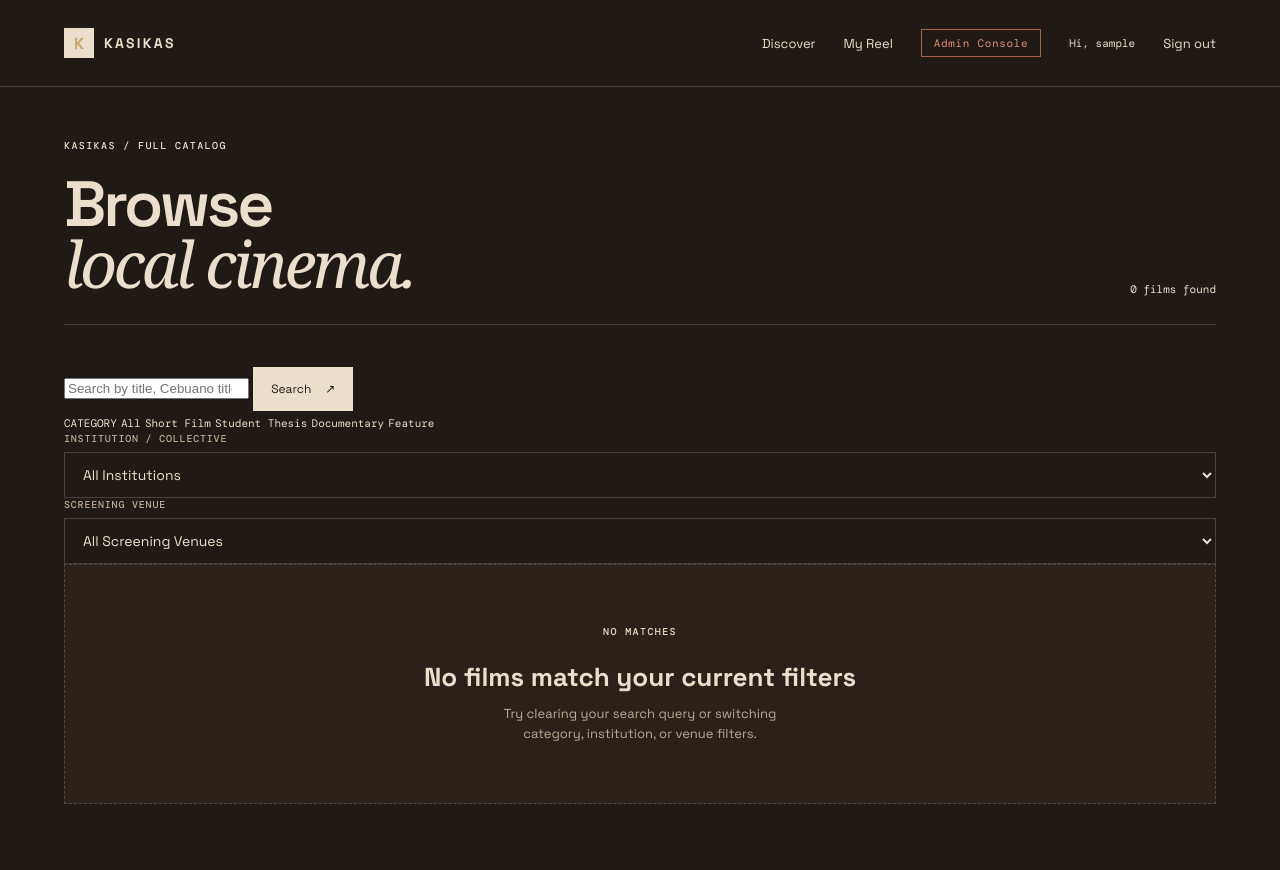
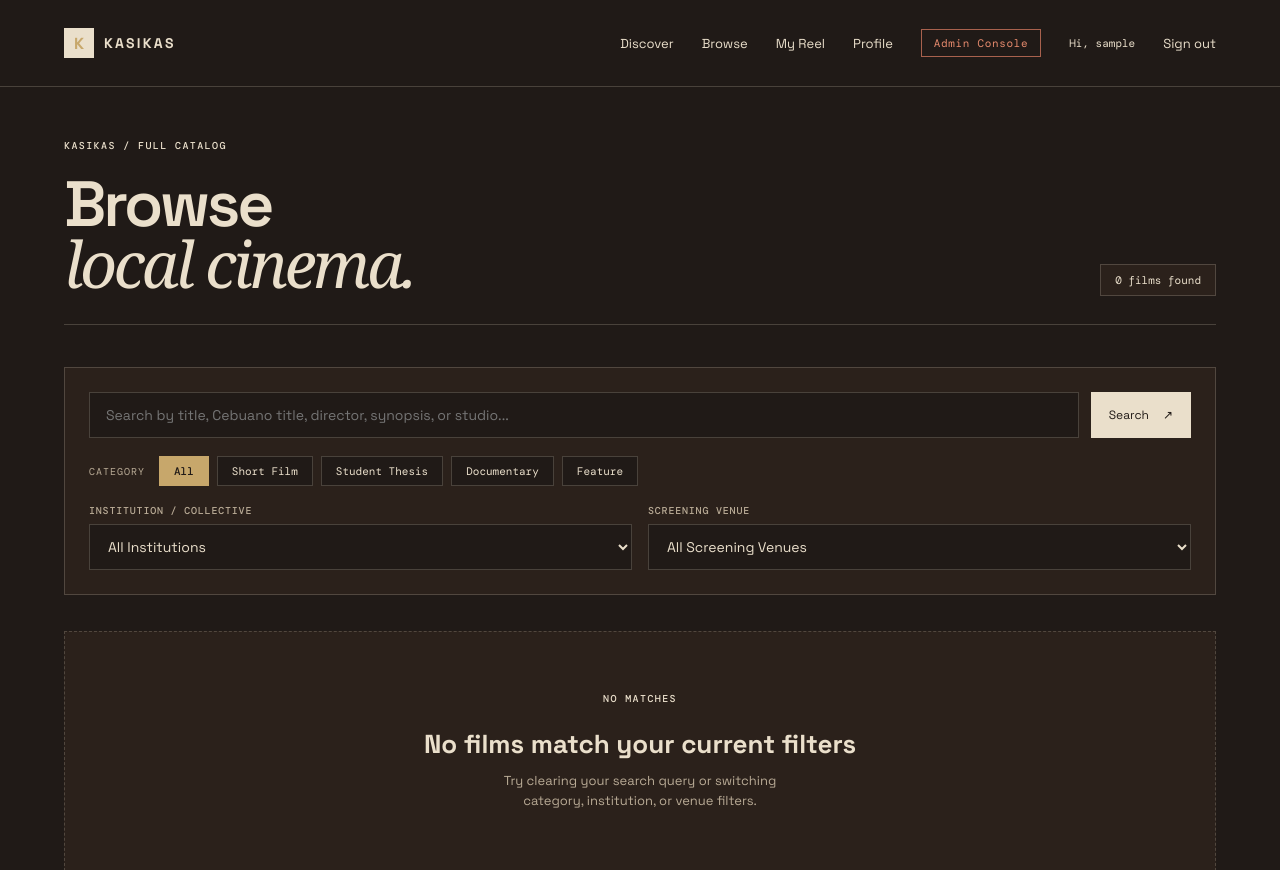
Before and after one commit to flurgerburger/kasikas, a Django app: page /browse/ in a window 1280 px wide. Shown: the top 870 px of the page. Run offline with Django 5.2, Linux system fonts and the light colour scheme; the visitor is signed in with stand-in values (Sample User, id 1); data comes from the database, SQL or seed files in the repository.

Commit message:
style(ui): add navbar links and styles for profile, edit, and browse

```diff
--- a/static/css/kasikas.css
+++ b/static/css/kasikas.css
@@ -1099,3 +1099,230 @@ em { font-family: Georgia, serif; font-weight: 400; }
         grid-template-columns: 1fr;
     }
 }
+
+
+/* ==========================================================================
+   User Profile, Edit/Delete Film & Browse Catalog
+   ========================================================================== */
+.profile-layout {
+    display: grid;
+    grid-template-columns: 360px 1fr;
+    gap: 24px;
+    align-items: start;
+}
+.profile-sidebar {
+    display: flex;
+    flex-direction: column;
+    gap: 20px;
+}
+.identity-meta-list {
+    display: flex;
+    flex-direction: column;
+    gap: 14px;
+    margin-bottom: 20px;
+}
+.identity-meta-row {
+    display: flex;
+    justify-content: space-between;
+    align-items: center;
+    gap: 12px;
+    padding-bottom: 10px;
+    border-bottom: 1px solid var(--line);
+    font-size: 13px;
+}
+.profile-stats-grid {
+    display: grid;
+    grid-template-columns: repeat(2, 1fr);
+    gap: 12px;
+}
+.profile-stat-box {
+    padding: 12px;
+    background: var(--paper);
+    border: 1px solid var(--line);
+    display: flex;
+    flex-direction: column;
+    gap: 4px;
+}
+.role-switcher-card h3 {
+    margin: 0 0 8px;
+    font-size: 20px;
+    letter-spacing: -.03em;
+}
+.role-switcher-card .panel-copy {
+    margin-bottom: 18px;
+}
+.profile-edit-form {
+    display: flex;
+    flex-direction: column;
+    gap: 18px;
+}
+.form-field input[type="email"] {
+    width: 100%;
+    border: 1px solid var(--line);
+    background: var(--paper);
+    padding: 12px 14px;
+    font: inherit;
+    font-size: 14px;
+    color: var(--ink);
+    outline: none;
+}
+.form-field input[type="email"]:focus {
+    border-color: var(--lime);
+    box-shadow: 3px 3px 0 var(--lime);
+}
+
+/* Danger Zone & Confirmation Modal */
+.danger-zone-card {
+    margin-top: 32px;
+    padding: 26px 32px;
+    border: 1px solid var(--coral);
+    background: rgba(168, 97, 77, .08);
+    display: flex;
+    justify-content: space-between;
+    align-items: center;
+    gap: 24px;
+}
+.danger-zone-card h3 {
+    margin: 0 0 6px;
+    font-size: 22px;
+}
+.danger-zone-card .panel-copy {
+    margin: 0;
+    max-width: 520px;
+}
+.danger-eyebrow {
+    color: #e58a6d;
+    margin-bottom: 8px;
+}
+.danger-button {
+    display: inline-flex;
+    align-items: center;
+    justify-content: center;
+    padding: 13px 20px;
+    background: var(--coral);
+    color: var(--ink);
+    border: 0;
+    font: inherit;
+    font-size: 12px;
+    font-weight: 600;
+    cursor: pointer;
+    white-space: nowrap;
+}
+.danger-button:hover {
+    opacity: .9;
+}
+.modal-backdrop {
+    position: fixed;
+    inset: 0;
+    z-index: 40;
+    background: rgba(18, 15, 13, .82);
+    display: grid;
+    place-items: center;
+    padding: 20px;
+}
+.modal-backdrop[hidden] {
+    display: none;
+}
+.modal-dialog {
+    width: 100%;
+    max-width: 440px;
+    background: var(--surface);
+    border: 1px solid var(--coral);
+    padding: 28px;
+    box-shadow: 6px 6px 0 var(--coral);
+}
+.modal-dialog h3 {
+    margin: 0 0 10px;
+    font-size: 24px;
+}
+.modal-actions {
+    display: flex;
+    justify-content: flex-end;
+    gap: 12px;
+    margin-top: 24px;
+}
+
+/* Browse & Filter Catalog */
+.catalog-count-badge {
+    padding: 8px 14px;
+    border: 1px solid var(--line);
+    background: var(--surface);
+    font-size: 11px;
+}
+.browse-filter-panel {
+    background: var(--surface);
+    border: 1px solid var(--line);
+    padding: 24px;
+    margin-bottom: 36px;
+    display: flex;
+    flex-direction: column;
+    gap: 18px;
+}
+.browse-search-row {
+    display: flex;
+    gap: 12px;
+    align-items: stretch;
+}
+.browse-search-input {
+    flex: 1;
+    padding: 13px 16px;
+    border: 1px solid var(--line);
+    background: var(--paper);
+    color: var(--ink);
+    font: inherit;
+    font-size: 14px;
+    outline: none;
+}
+.browse-search-input:focus {
+    border-color: var(--lime);
+    box-shadow: 3px 3px 0 var(--lime);
+}
+.filter-pills-row {
+    display: flex;
+    flex-wrap: wrap;
+    align-items: center;
+    gap: 8px;
+}
+.filter-group-label {
+    font-size: 10px;
+    letter-spacing: .1em;
+    color: #b8aa95;
+    margin-right: 6px;
+}
+.filter-pill {
+    padding: 7px 14px;
+    border: 1px solid var(--line);
+    background: var(--paper);
+    font-size: 11px;
+    transition: border-color .15s ease, background .15s ease, color .15s ease;
+}
+.filter-pill:hover {
+    border-color: var(--lime);
+}
+.filter-pill.is-active {
+    background: var(--lime);
+    border-color: var(--lime);
+    color: var(--paper);
+    font-weight: 500;
+}
+.browse-select-row {
+    display: grid;
+    grid-template-columns: 1fr 1fr;
+    gap: 16px;
+}
+
+@media (max-width: 920px) {
+    .profile-layout {
+        grid-template-columns: 1fr;
+    }
+}
+@media (max-width: 700px) {
+    .browse-search-row,
+    .danger-zone-card {
+        flex-direction: column;
+        align-items: stretch;
+    }
+    .browse-select-row {
+        grid-template-columns: 1fr;
+    }
+}
--- a/templates/base.html
+++ b/templates/base.html
@@ -8,7 +8,7 @@
     <link rel="preconnect" href="https://fonts.googleapis.com">
     <link rel="preconnect" href="https://fonts.gstatic.com" crossorigin>
     <link href="https://fonts.googleapis.com/css2?family=DM+Mono:wght@400;500&family=Space+Grotesk:wght@400;500;600;700&display=swap" rel="stylesheet">
-    <link rel="stylesheet" href="{% static 'css/kasikas.css' %}?v=5">
+    <link rel="stylesheet" href="{% static 'css/kasikas.css' %}?v=6">
 </head>
 <body>
     <header class="site-header">
@@ -18,8 +18,10 @@
         </a>
         <nav class="site-nav" aria-label="Main navigation">
             <a href="{% url 'home' %}">Discover</a>
+            <a href="{% url 'browse' %}">Browse</a>
             {% if user.is_authenticated %}
                 <a href="{% url 'my_tickets' %}">My Reel</a>
+                <a href="{% url 'profile' %}">Profile</a>
                 {% if is_creator_role %}
                     <a href="{% url 'creator_dashboard' %}" class="nav-role-pill">Creator Studio</a>
                 {% endif %}
```
